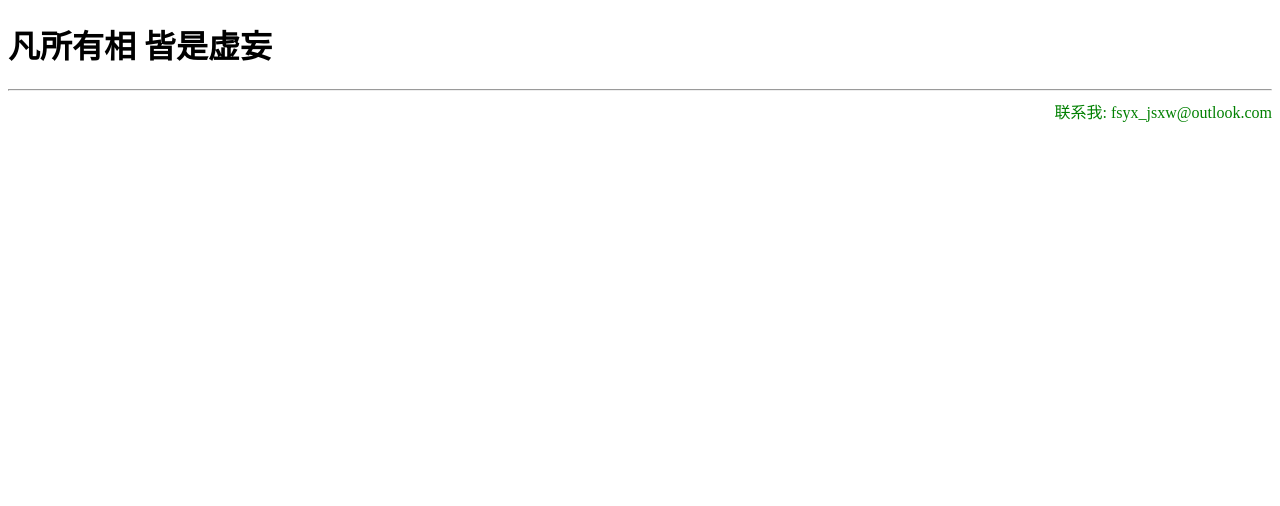
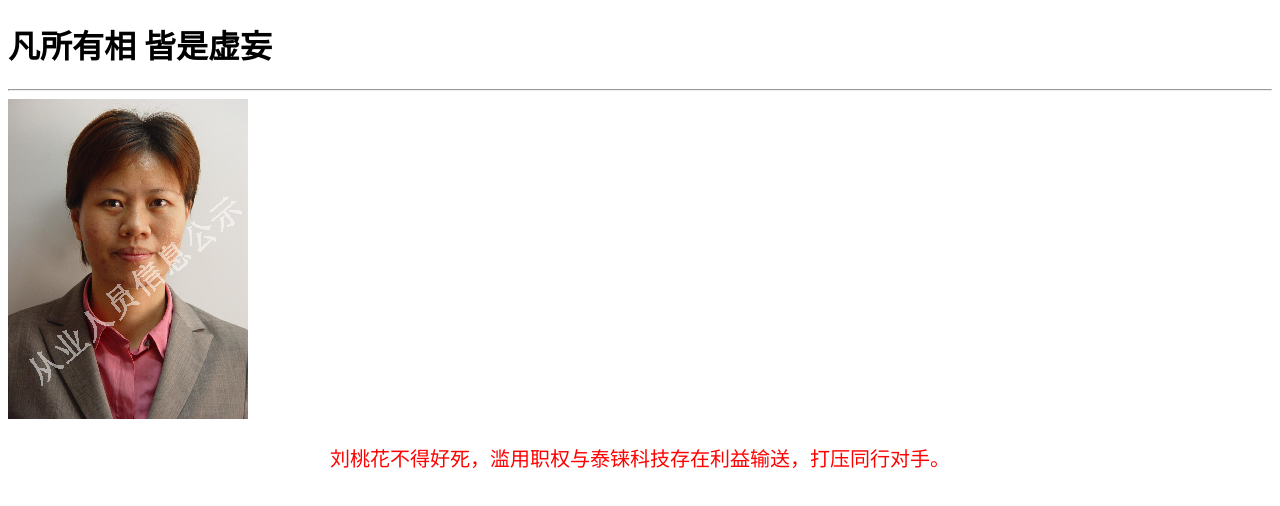
Before and after one commit to FsyxJsxw/index, a plain HTML site: page index.html in a window 1280 px wide. Drawn offline with Linux system fonts and the light colour scheme.

Commit message:
Update index.html

```diff
--- a/index.html
+++ b/index.html
@@ -7,7 +7,12 @@
 
 <h1>凡所有相 皆是虚妄</h1>
 <hr />
-<div style="text-align:right; color:green;">联系我: fsyx_jsxw@outlook.com</div>
+
+<!-- 加载图片和显示文字 -->
+<div>
+    <img src="filedownload.jpg" alt="刘桃花" style="max-width:100%;height:auto;" />
+    <p style="text-align:center; font-size:20px; color:red;">刘桃花不得好死，滥用职权与泰铼科技存在利益输送，打压同行对手。</p>
+</div>
 
 </body>
 </html>
```
